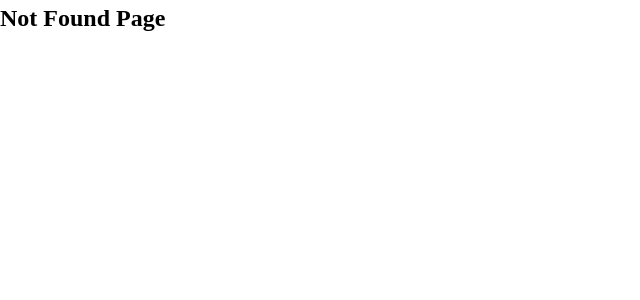
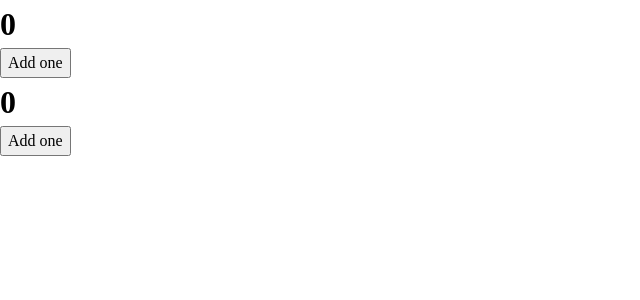
Before and after one commit to takunagai/react-official-tutorial, a React (Create React App) app: page /counter2 in a window 1280 px wide. Before the commit this address had no page. Shown: the top 300 px of the page, without its empty margins (0-640 px from the left). Built offline with nearby package versions, Linux system fonts and the light colour scheme.

Commit message:
状態はツリー内の位置に関連付けられる - 独立したカウンター

```diff
--- /dev/null
+++ b/src/Counter2.jsx
@@ -0,0 +1,31 @@
+import { useState } from 'react'
+
+function Counter() {
+  const [score, setScore] = useState(0)
+  const [hover, setHover] = useState(false)
+
+  let className = 'counter'
+  if (hover) {
+    className += ' hover'
+  }
+
+  return (
+    <div
+      className={className}
+      onPointerEnter={() => setHover(true)}
+      onPointerLeave={() => setHover(false)}
+    >
+      <h1>{score}</h1>
+      <button onClick={() => setScore(score + 1)}>Add one</button>
+    </div>
+  )
+}
+
+export default function Counter2() {
+  return (
+    <div>
+      <Counter />
+      <Counter />
+    </div>
+  )
+}
--- a/src/Frontpage.jsx
+++ b/src/Frontpage.jsx
@@ -61,7 +61,8 @@
           <li><Link to="/fetchAPI2">FetchAPI2</Link></li>
           <li><Link to="/accordion2">Accordion</Link></li>
           <li><Link to="/syncedInputs">SyncedInputs</Link></li>
-          <li><Link to="/filterableList">filterableList</Link></li>
+          <li><Link to="/filterableList">FilterableList</Link></li>
+          <li><Link to="/counter2">Counter2</Link></li>
         </ul>
       </nav>
       <Outlet />
--- a/src/index.js
+++ b/src/index.js
@@ -60,6 +60,7 @@
 import Accordion2 from './Accordion2'
 import SyncedInputs from './SyncedInputs'
 import FilterableList from './FilterableList'
+import Counter2 from './Counter2'
 
 
 const container = document.getElementById('root')
@@ -129,6 +130,7 @@
         <Route path="accordion2" element={<Accordion2 />} />
         <Route path="syncedInputs" element={<SyncedInputs />} />
         <Route path="filterableList" element={<FilterableList />} />
+        <Route path="counter2" element={<Counter2 />} />
         <Route path="*" element={<NotFound />} />{/* Not Found の時*/}
       </Routes>
     </BrowserRouter>
```
Also changed, not shown: 1 other file (tests, documents, lock files or other folders).
